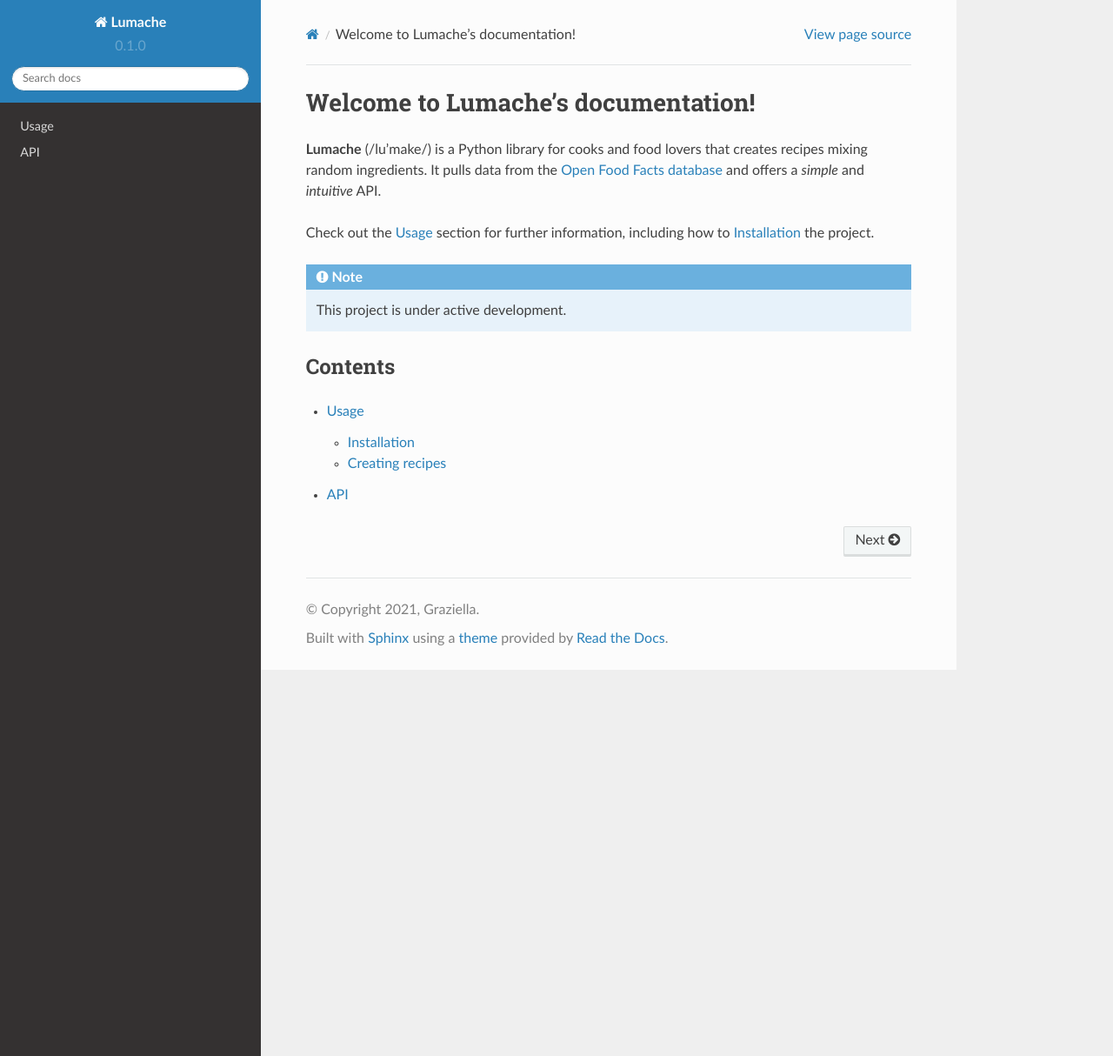
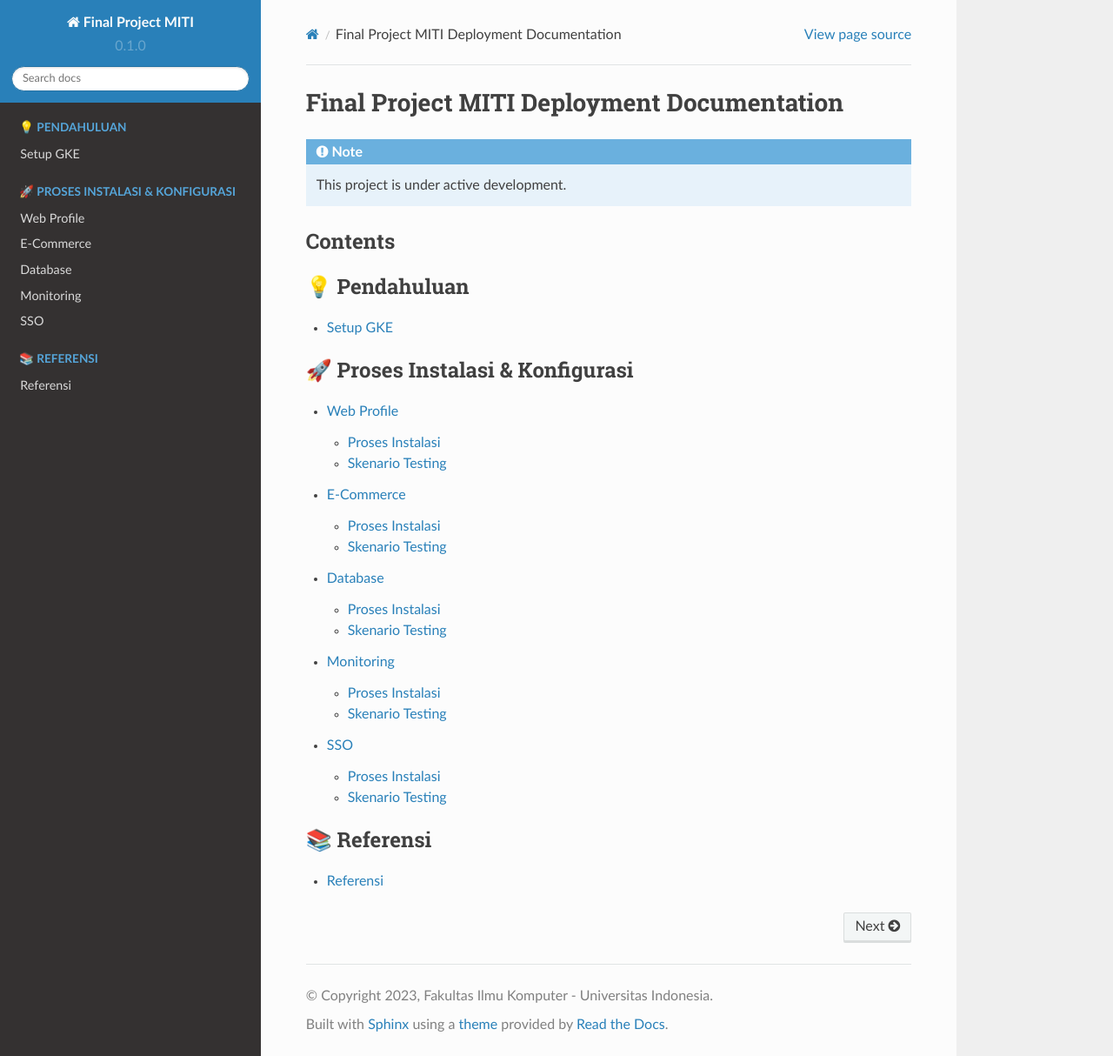
Before and after one commit to arizbw/deployment-miti, a Sphinx documentation site: the page built from docs/source/index.rst, in a window 1280 px wide and 1214 px high. Shown: the whole window at 87% size. Built offline with Sphinx 7.4.7 and the Read the Docs theme 2.0.0, drawn with Linux system fonts in a browser that asks for light colours.

```diff
--- a/docs/source/api.rst
+++ /dev/null
@@ -1,7 +0,0 @@
-API
-===
-
-.. autosummary::
-   :toctree: generated
-
-   lumache
--- a/docs/source/conf.py
+++ b/docs/source/conf.py
@@ -2,9 +2,9 @@
 
 # -- Project information
 
-project = 'Lumache'
-copyright = '2021, Graziella'
-author = 'Graziella'
+project = 'Final Project MITI'
+copyright = '2023, Fakultas Ilmu Komputer - Universitas Indonesia'
+author = 'MITI Class 2023'
 
 release = '0.1'
 version = '0.1.0'
--- a/docs/source/index.rst
+++ b/docs/source/index.rst
@@ -1,13 +1,7 @@
-Welcome to Lumache's documentation!
-===================================
+Final Project MITI Deployment Documentation
+===========================================
 
-**Lumache** (/lu'make/) is a Python library for cooks and food lovers
-that creates recipes mixing random ingredients.
-It pulls data from the `Open Food Facts database <https://world.openfoodfacts.org/>`_
-and offers a *simple* and *intuitive* API.
 
-Check out the :doc:`usage` section for further information, including
-how to :ref:`installation` the project.
 
 .. note::
 
@@ -17,6 +11,20 @@ Contents
 --------
 
 .. toctree::
+   :caption: 💡 Pendahuluan
 
-   usage
-   api
+   setup/Setup-GKE
+
+.. toctree::
+   :caption: 🚀 Proses Instalasi & Konfigurasi
+
+   steps/Web-Profile
+   steps/E-Commerce
+   steps/Database
+   steps/Monitoring
+   steps/SSO
+
+.. toctree::
+   :caption: 📚 Referensi
+
+   references/References
--- /dev/null
+++ b/docs/source/references/References.rst
@@ -0,0 +1,4 @@
+Referensi
+=========
+
+TODO
--- /dev/null
+++ b/docs/source/setup/Setup-GKE.rst
@@ -0,0 +1,4 @@
+Setup GKE
+=========
+
+TODO
--- /dev/null
+++ b/docs/source/steps/Database.rst
@@ -0,0 +1,17 @@
+Database
+========
+
+* Person in charge: `@person-in-charge`
+* Aplikasi: Nama aplikasi
+
+*Brief descriptions*
+
+Proses Instalasi
+----------------
+
+TODO
+
+Skenario Testing
+----------------
+
+TODO
--- /dev/null
+++ b/docs/source/steps/E-Commerce.rst
@@ -0,0 +1,17 @@
+E-Commerce
+==========
+
+* Person in charge: `@person-in-charge`
+* Aplikasi: Nama aplikasi
+
+*Brief descriptions*
+
+Proses Instalasi
+----------------
+
+TODO
+
+Skenario Testing
+----------------
+
+TODO
--- /dev/null
+++ b/docs/source/steps/Monitoring.rst
@@ -0,0 +1,17 @@
+Monitoring
+==========
+
+* Person in charge: `@person-in-charge`
+* Aplikasi: Nama aplikasi
+
+*Brief descriptions*
+
+Proses Instalasi
+----------------
+
+TODO
+
+Skenario Testing
+----------------
+
+TODO
--- /dev/null
+++ b/docs/source/steps/SSO.rst
@@ -0,0 +1,17 @@
+SSO
+===
+
+* Person in charge: `@person-in-charge`
+* Aplikasi: Nama aplikasi
+
+*Brief descriptions*
+
+Proses Instalasi
+----------------
+
+TODO
+
+Skenario Testing
+----------------
+
+TODO
--- /dev/null
+++ b/docs/source/steps/Web-Profile.rst
@@ -0,0 +1,17 @@
+Web Profile
+===========
+
+* Person in charge: `@person-in-charge`
+* Aplikasi: Nama aplikasi
+
+*Brief descriptions*
+
+Proses Instalasi
+----------------
+
+TODO
+
+Skenario Testing
+----------------
+
+TODO
--- a/pyproject.toml
+++ b/pyproject.toml
@@ -3,6 +3,5 @@ requires = ["flit_core >=3.2,<4"]
 build-backend = "flit_core.buildapi"
 
 [project]
-name = "lumache"
-authors = [{name = "Graziella", email = "graziella@lumache"}]
+name = "Final Project - MITI"
 dynamic = ["version", "description"]
```
Also changed, not shown: README.rst (deleted, +0 -9 lines), docs/source/usage.rst (deleted, +0 -33 lines).
